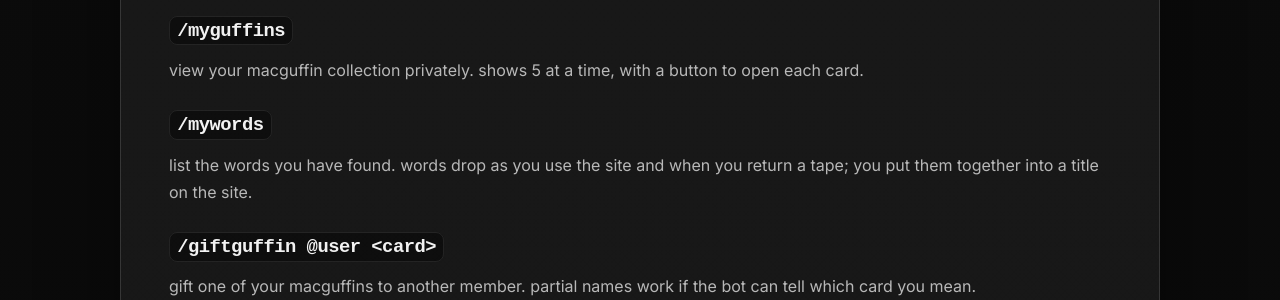
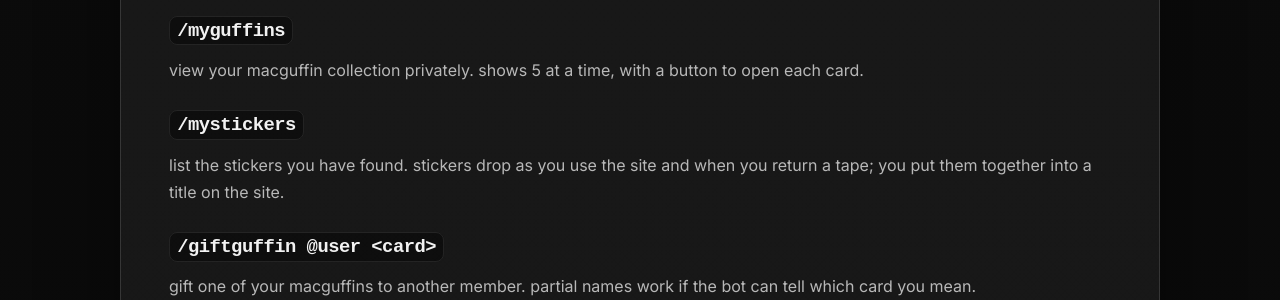
Before and after one commit to rupertosandez/sucklingsite, a Jekyll site: the page built from COMMANDS.md, in a window 1280 px wide and 900 px high, scrolled down 5139 px. Shown: the part 146-446 px from the top of the window. Built offline with Jekyll 4.4.1, drawn with Linux system fonts in a browser that asks for light colours.

Commit message:
2.29.1: words are stickers
/mywords is now /mystickers.

Co-Authored-By: Claude Opus 5 <noreply@anthropic.com>

```diff
--- a/COMMANDS.md
+++ b/COMMANDS.md
@@ -189,8 +189,8 @@ claim your one free starter macguffin.
 ### `/myguffins`
 view your macguffin collection privately. shows 5 at a time, with a button to open each card.
 
-### `/mywords`
-list the words you have found. words drop as you use the site and when you return a tape; you put them together into a title on the site.
+### `/mystickers`
+list the stickers you have found. stickers drop as you use the site and when you return a tape; you put them together into a title on the site.
 
 ### `/giftguffin @user <card>`
 gift one of your macguffins to another member. partial names work if the bot can tell which card you mean.
```
Also changed, not shown: CHANGELOG.md.
